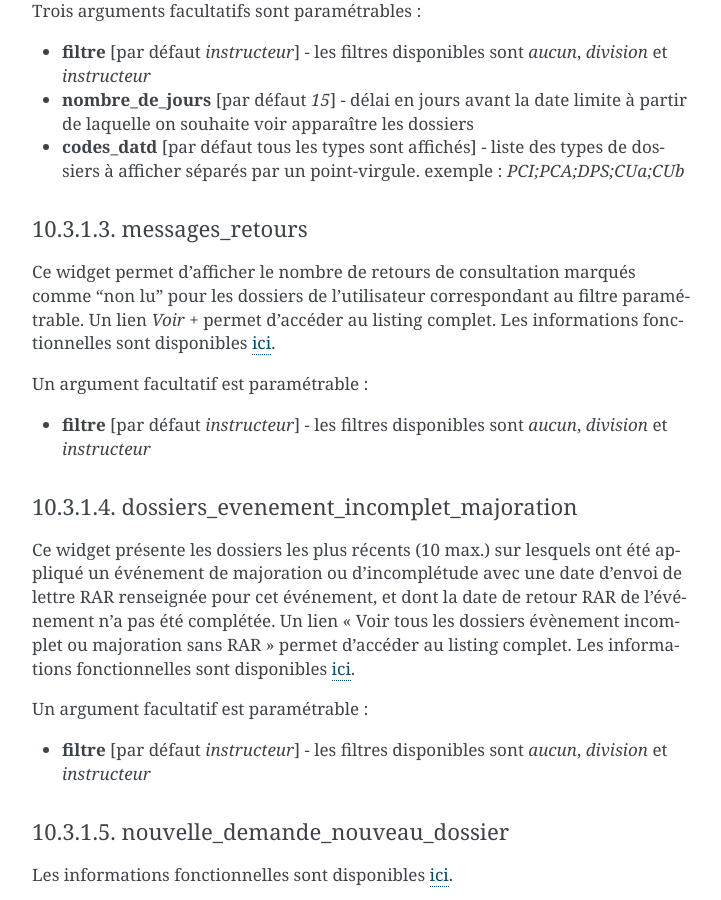
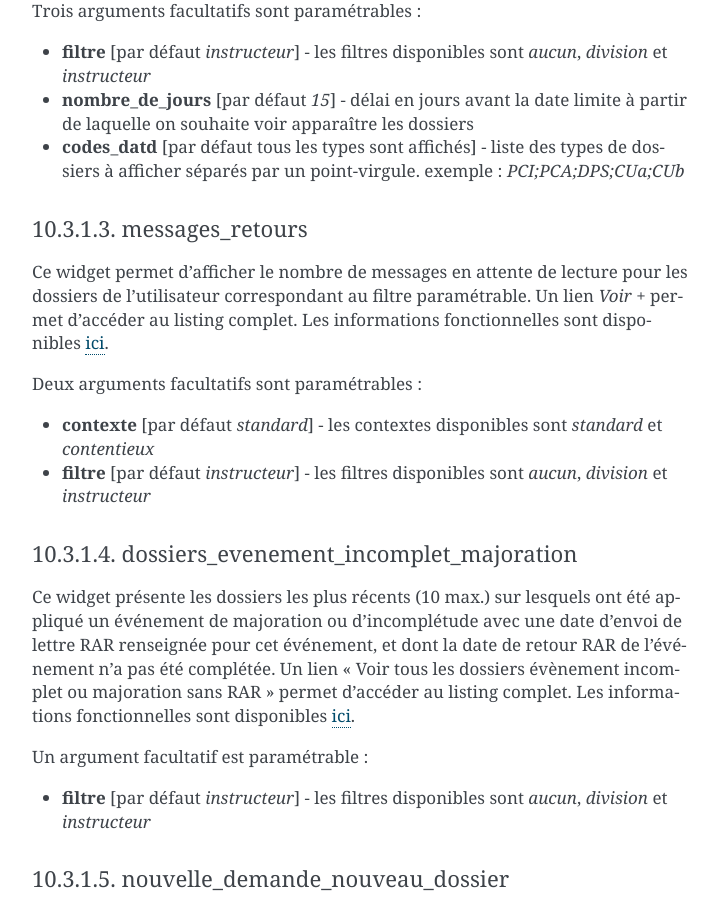
Before and after one commit to mpavaux/openads-documentation, a Sphinx documentation site: the page built from source/manuel_utilisateur/administration.rst, in a window 1280 px wide and 900 px high, scrolled down 4385 px. Shown: the whole window, without its empty margins (388-1109 px from the left). Built offline with Sphinx 7.4.7, drawn with Linux system fonts in a browser that asks for light colours.

Commit message:
Widget 'Mes messages'

```diff
--- a/source/manuel_utilisateur/administration.rst
+++ b/source/manuel_utilisateur/administration.rst
@@ -213,10 +213,11 @@
 messages_retours
 ================
 
-Ce widget permet d'afficher le nombre de retours de consultation marqués comme 'non lu' pour les dossiers de l'utilisateur correspondant au filtre paramétrable. Un lien *Voir +* permet d'accéder au listing complet. Les informations fonctionnelles sont disponibles :ref:`ici<widget_messages_retours>`.
+Ce widget permet d'afficher le nombre de messages en attente de lecture pour les dossiers de l'utilisateur correspondant au filtre paramétrable. Un lien *Voir +* permet d'accéder au listing complet. Les informations fonctionnelles sont disponibles :ref:`ici<widget_messages_retours>`.
 
-Un argument facultatif est paramétrable :
+Deux arguments facultatifs sont paramétrables :
 
+* **contexte** [par défaut *standard*] - les contextes disponibles sont *standard* et *contentieux*
 * **filtre** [par défaut *instructeur*] - les filtres disponibles sont *aucun*, *division* et *instructeur*
 
 
--- a/source/manuel_utilisateur/ergonomie/index.rst
+++ b/source/manuel_utilisateur/ergonomie/index.rst
@@ -128,12 +128,12 @@
 
 .. _widget_messages_retours:
 
-Widget "Retours de Messages"
-----------------------------
+Widget "Mes messages"
+---------------------
 
 .. image:: widget_messages_retours.png
 
-Orienté Instruction.
+Orienté Instruction/Contentieux.
 
 Ce widget permet d'indiquer le nombre de messages en attente de lecture ('non lu') à l'utilisateur connecté.
 Pour plus de détails sur les messages, se référer :ref:`ici <instruction_dossier_message>`.
--- a/source/manuel_utilisateur/instruction.rst
+++ b/source/manuel_utilisateur/instruction.rst
@@ -404,9 +404,9 @@
 
 .. image:: instruction_dossier_message_tab.png
 
-L'onglet **Message(s)** permet de lister et consulter tous les messages du dossier d'instruction.
+L'onglet **Message(s)** permet de lister et consulter tous les messages du dossier.
 
-Les messages sont automatiquement ajoutés sur les dossiers d'instruction suite à des actions spécifiques, comme par exemple l'ajout de pièce numérisée, à condition que l'option :ref:`'option_notification_piece_numerisee' <parametrage_parametre>` soit activée.
+Les messages sont automatiquement ajoutés suite à des actions spécifiques, comme par exemple l'ajout de pièce numérisée, à condition que l'option :ref:`'option_notification_piece_numerisee' <parametrage_parametre>` soit activée.
 Lorsqu'une action notifiée est réalisée par un utilisateur différent de l'instructeur du dossier, alors le message de notification sera destiné à l'instructeur.
 Si cette action est réalisée par l'instructeur du dossier et que celui-ci fait partie de la même collectivité que celle du dossier, alors il n'y a pas besoin de message de notification.
 Dernier cas, si l'action est réalisée par l'instructeur du dossier et celui-ci n'est pas de la même collectivité que celle du dossier, alors le message de notification sera destinée à la collectivité du dossier.
```
